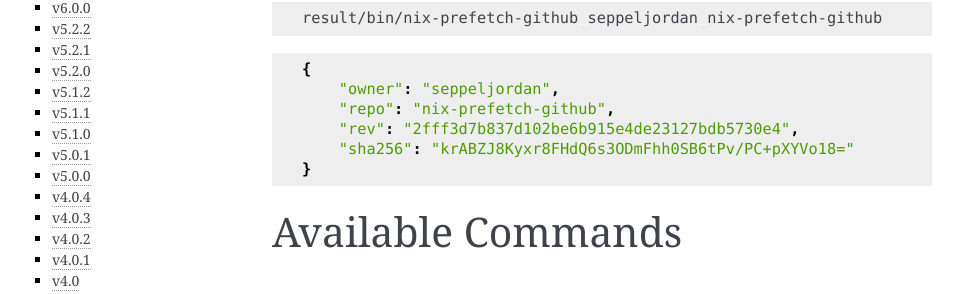
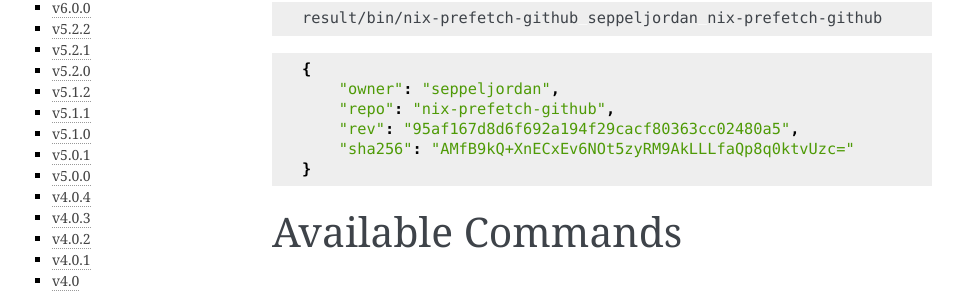
Before and after one commit to seppeljordan/nix-prefetch-github, a Sphinx documentation site: the page built from docs/README.rst, in a window 1280 px wide and 900 px high. Shown: the part 307-601 px from the top of the window, without its empty margins (148-1111 px from the left). Built offline with Sphinx 7.4.7, drawn with Linux system fonts in a browser that asks for light colours; the version number could not be read and is left out.

Commit message:
Update README

```diff
--- a/README.org
+++ b/README.org
@@ -18,8 +18,8 @@
   {
       "owner": "seppeljordan",
       "repo": "nix-prefetch-github",
-      "rev": "2fff3d7b837d102be6b915e4de23127bdb5730e4",
-      "sha256": "krABZJ8Kyxr8FHdQ6s3ODmFhh0SB6tPv/PC+pXYVo18="
+      "rev": "95af167d8d6f692a194f29cacf80363cc02480a5",
+      "sha256": "AMfB9kQ+XnECxEv6NOt5zyRM9AkLLLfaQp8q0ktvUzc="
   }
   #+end_example
 
--- a/docs/README.rst
+++ b/docs/README.rst
@@ -19,8 +19,8 @@ Command Line Example
    {
        "owner": "seppeljordan",
        "repo": "nix-prefetch-github",
-       "rev": "2fff3d7b837d102be6b915e4de23127bdb5730e4",
-       "sha256": "krABZJ8Kyxr8FHdQ6s3ODmFhh0SB6tPv/PC+pXYVo18="
+       "rev": "95af167d8d6f692a194f29cacf80363cc02480a5",
+       "sha256": "AMfB9kQ+XnECxEv6NOt5zyRM9AkLLLfaQp8q0ktvUzc="
    }
 
 Available Commands
```
